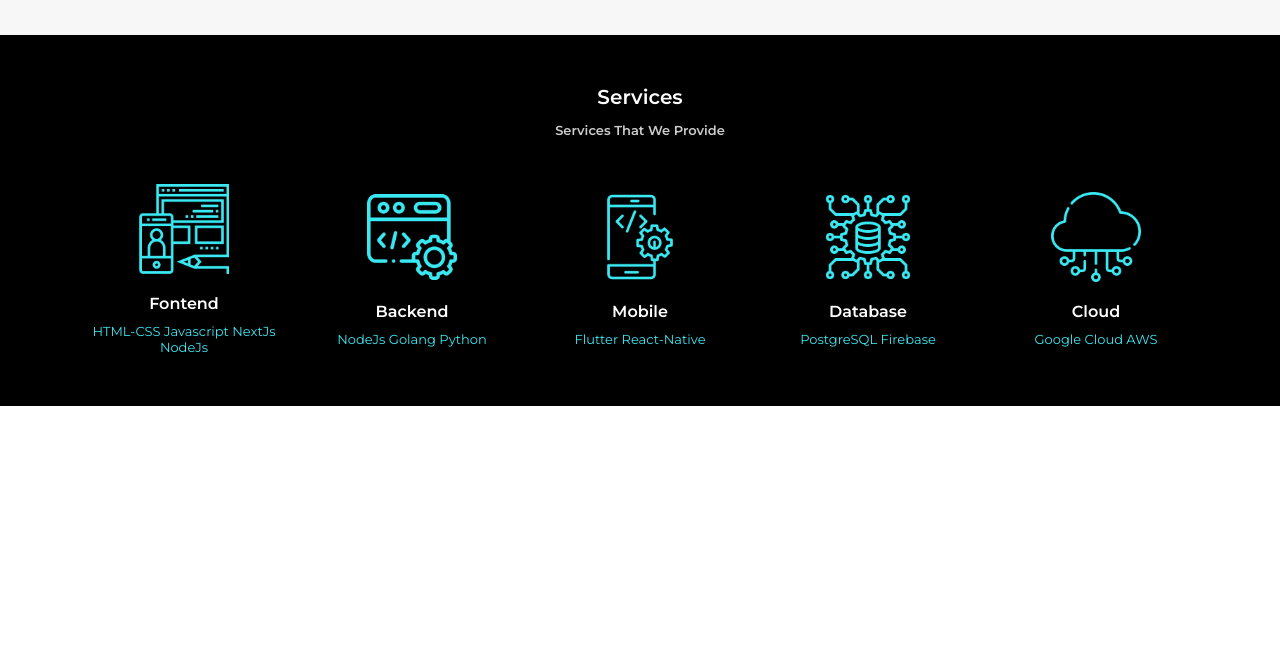
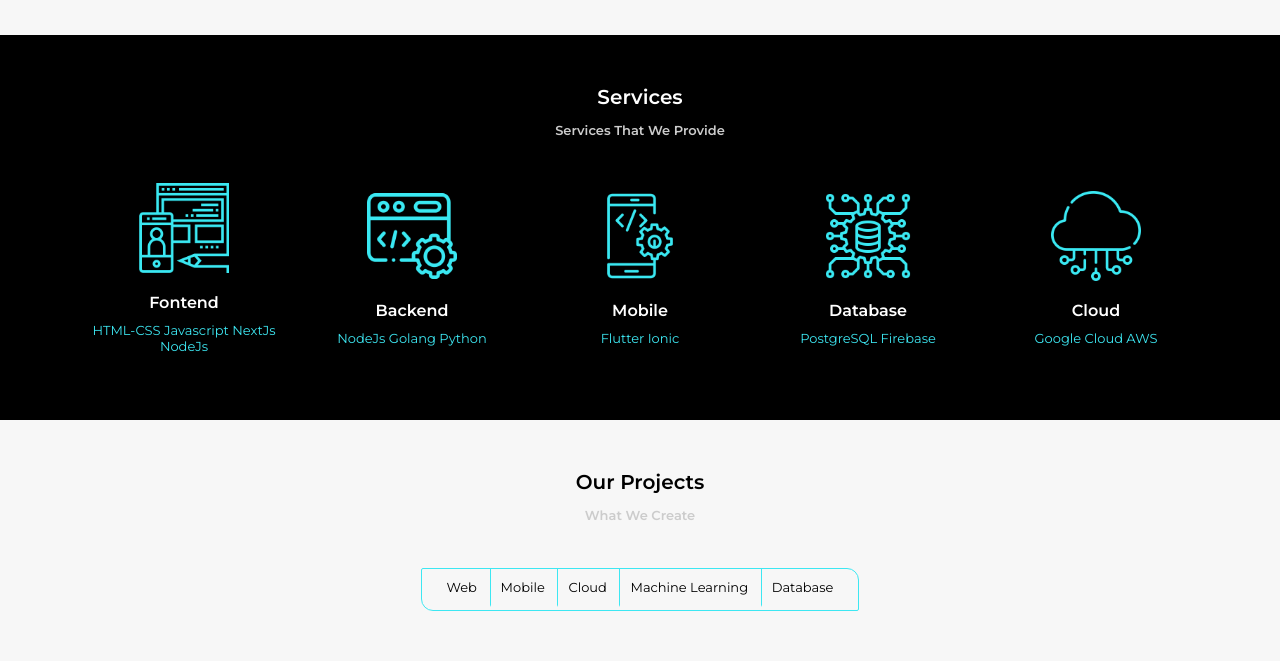
Before and after one commit to LucasChaosMind/Front-end-Project, a plain HTML site: page Linkedin/Linkedin One/nexus.html in a window 1280 px wide. Shown: the part 1443-2104 px from the top of the page. Before the commit the page ends 1849 px from the top, so only its background shows below. Drawn offline with Linux system fonts and the light colour scheme.

Commit message:
new section

```diff
--- a/Linkedin/Linkedin One/assests/css/nexus.css
+++ b/Linkedin/Linkedin One/assests/css/nexus.css
@@ -29,19 +29,19 @@ header{
 .logo{
     width: 60px;
     height: auto;
+    transition: 0.6s;
 }
 .menu{
     flex: 1;
     display: flex;
     justify-content: flex-end;
-    transition: 1s;
 }
 .logoimg{
     width: 60px;
     height: 60px;
 }
 .logo:hover{
-    transform:rotateZ(30deg)
+    transform:rotateZ(35deg)
 }
 .menu ul, .menu li{
     list-style: none;
@@ -69,6 +69,7 @@ header{
     border-bottom: 4px solid var(--primary);
 }
 /*End Of Header*/
+/*Banner section*/
 .banner{
     height: calc(100vh - 100px);
     background-image: linear-gradient(rgba(0,0,0,0.5),rgba(0,0,0,0.5)) ,url('../img/bgEl.jpg');
@@ -122,8 +123,10 @@ header{
 }
 .banner .slide-area h2:hover:after{
     width: 100%;
-   box-shadow: 0 0 4px var(--primary);
+    box-shadow: 0 0 4px var(--primary);
 }
+
+/*Default Button*/
 .btn{
     display: block;
     background-color: #000;
@@ -136,6 +139,7 @@ header{
     border-radius: 8px;
     transition: 1.1s;
 }
+
 .btn:hover{
     background-color: var(--primary);
     color: #000;
@@ -161,7 +165,7 @@ header{
     background-color: var(--primary);
 }
 /*End of banner section*/
-/*Default div*/
+/*Default Section*/
 .default{
     width: 100%;
     padding: 50px 0;
@@ -228,12 +232,14 @@ header{
 .section-aboutus-right .img{
     width: 97%;
     height: 97%;
-    background-image: linear-gradient(rgba(3,3,3,0.5),rgba(3,3,3,0.5)), url(../../media/Mee.jpg);
+    background-image: url(../../media/Mee.jpg);
     background-position: center;
     background-size: cover;
     background-repeat: no-repeat;
-    box-shadow: 0px 0px 8px rgb(3,3,3);
     border-radius: 8px;
+}
+.section-aboutus-right .img:hover{
+    box-shadow: 2px 2px 8px var(--primary);
 }
 .section-services{
     display: flex;
@@ -245,16 +251,25 @@ header{
     justify-content:center;
     align-items: center;
     text-align: center;
-    transition: 1.2s;
-    border: 1px solid transparent;
 }
 .service img{
     width: 90px;
     height: 90px;
     object-fit: cover;
 }
-.service:hover{
-    border: 1px solid var(--primary);
+.service::after{
+    content: '';
+    display: block;
+    width: 0;
+    height: 2px;
+    margin-top: 1.4rem;
+    background-color: var(--primary);
+    transition: 1s;
+}
+.service:hover::after{
+    content: '';
+    width: 100%;
+    box-shadow: 0 0 8px var(--primary);
 }
 .service h4{
     margin-top: 2rem;
@@ -267,3 +282,40 @@ header{
     font-size: 1.3rem;
     color: var(--primary);
 }
+/*End Services Section*/
+/*Projects Section*/
+.section-projects{
+    display: flex;
+    justify-content: center;
+    align-items: center;
+    flex-direction: column;
+}
+.project-filters{
+    border: 1px groove var(--primary);
+    background-color: transparent;
+    border-radius: 2px 12px;
+    display: inline-block;
+    padding: 0 15px;
+}
+.project-filters ul, .project-filters li{
+    list-style: none;
+}
+.project-filters li{
+    display: inline-block;
+    padding: 10px;
+    text-transform: capitalize;
+    font-size: 1.3rem;
+    font-weight: 400;
+    color: #000;
+    border-left: 1px solid var(--primary);
+    border-bottom: 2px groove transparent;
+    transition: 1s;
+    cursor: pointer;
+}
+.project-filters li:hover{
+    color: var(--primary);
+}
+.project-filters li:first-child{
+    border-left: none;
+}
+/*End Projects Section*/
--- a/Linkedin/Linkedin One/nexus.html
+++ b/Linkedin/Linkedin One/nexus.html
@@ -92,7 +92,7 @@
                     <div class="service">
                         <img src="./assests/img/mobile.png"/>
                         <h4>Mobile</h4>
-                        <p>Flutter React-Native</p>
+                        <p>Flutter Ionic</p>
                     </div>
                     <div class="service">
                         <img src="./assests/img/database.png"/>
@@ -103,6 +103,23 @@
                         <img src="./assests/img/cloud.png"/>
                         <h4>Cloud</h4>
                         <p>Google Cloud AWS</p>
+                    </div>
+                </div>
+            </div>
+        </section>
+        <section class="default light">
+            <div class="section-title">Our Projects</div>
+            <div class="section-desc">What we create</div>
+            <div class="section-body">
+                <div class="section-projects">
+                    <div class="project-filters">
+                        <ul>
+                            <li>Web</li>
+                            <li>Mobile</li>
+                            <li>Cloud</li>
+                            <li>Machine Learning</li>
+                            <li>Database</li>
+                        </ul>
                     </div>
                 </div>
             </div>
```
